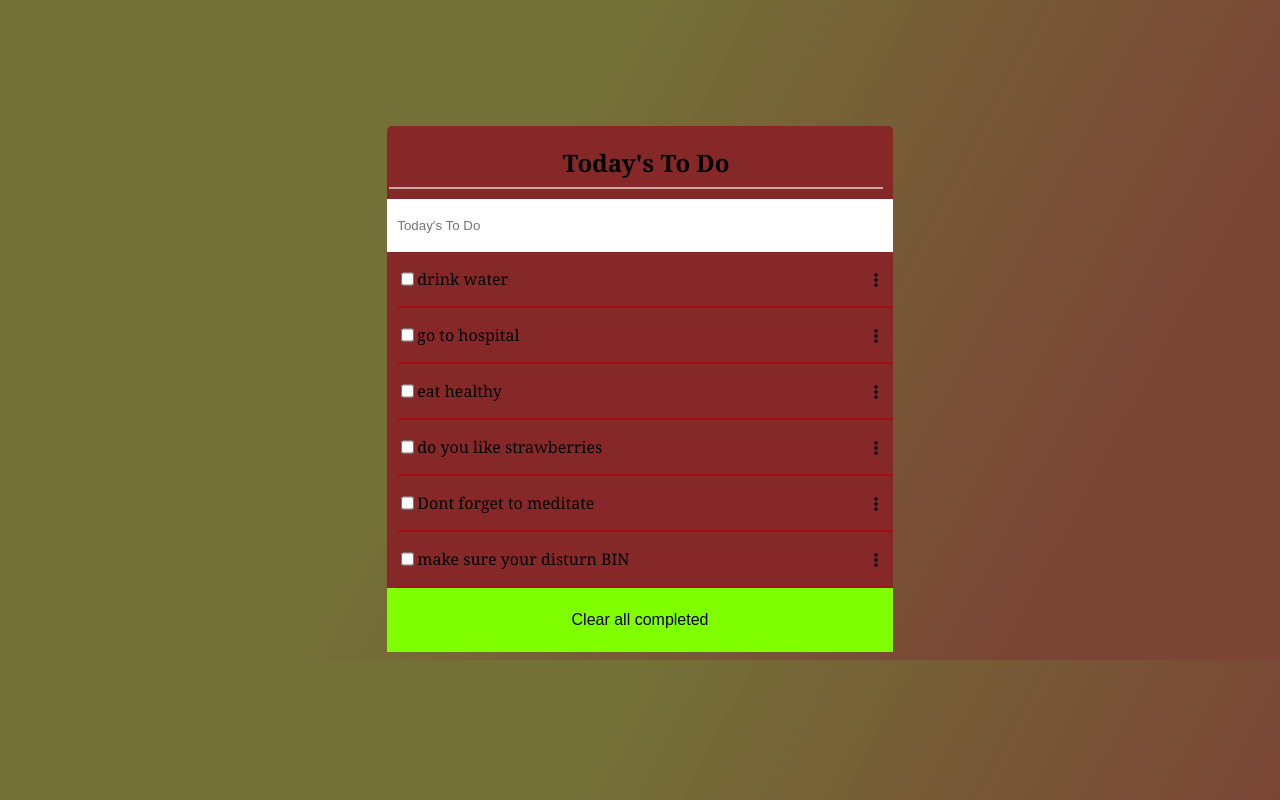
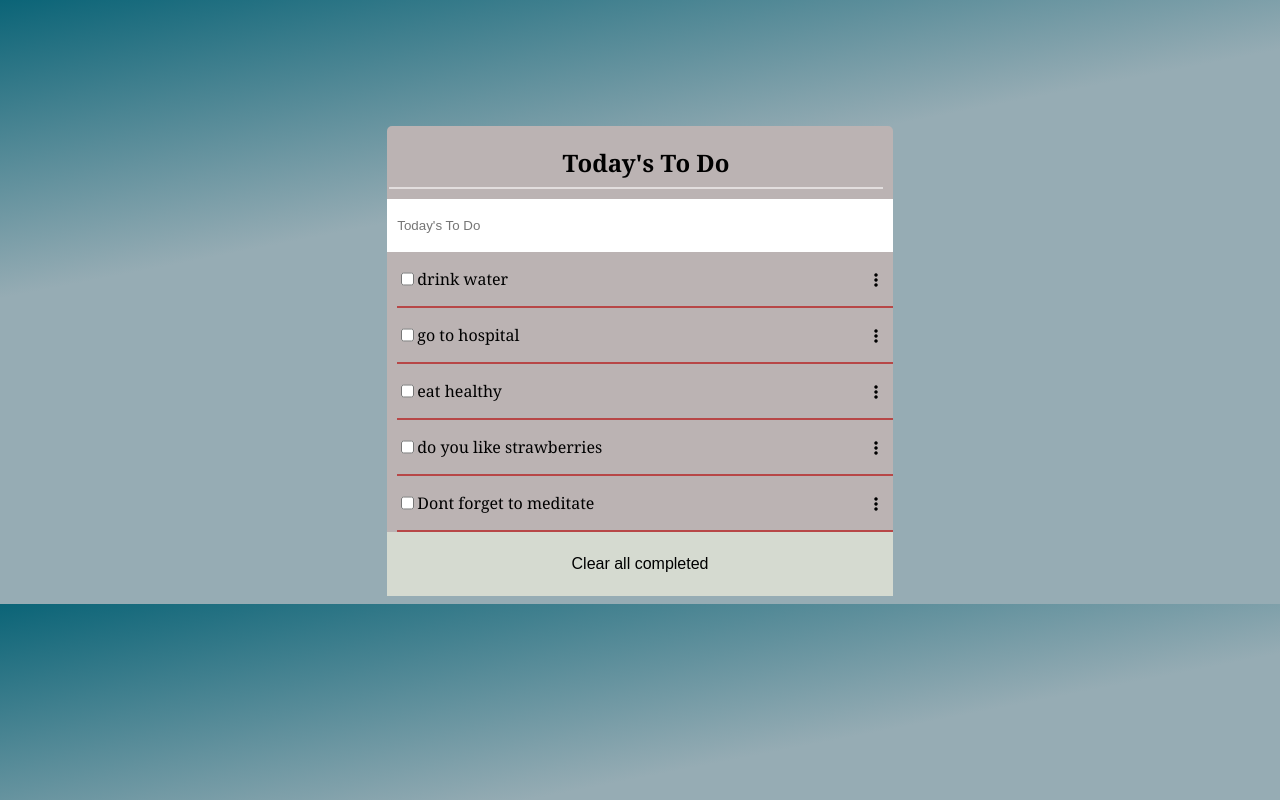
Before and after one commit to MariamOsman11/todo-list, a website built with webpack: page src/index.html in a window 1280 px wide. Built offline with nearby package versions, Linux system fonts and the light colour scheme.

Commit message:
Add requested changes

```diff
--- a/src/index.js
+++ b/src/index.js
@@ -28,11 +28,7 @@ const tasklist = [
     completed: 'true',
     index: 5,
   },
-  {
-    description: 'make sure your disturn BIN ',
-    completed: 'true',
-    index: 5,
-  },
+
 ];
 
 const displayTaskPage = () => {
--- a/src/style.css
+++ b/src/style.css
@@ -1,8 +1,8 @@
 @import url('https://fonts.googleapis.com/css2?family=Crete+Round&family=Inter:wght@100;200;300;400;500;600;700;800;900&family=Lato:ital,wght@0,100;0,300;0,400;0,700;0,900;1,100;1,300;1,400;1,700;1,900&family=Poppins:ital,wght@1,100;1,200;1,300;1,400;1,500;1,600;1,700;1,800;1,900&display=swap');
 
 body {
-  background: rgb(122, 69, 53);
-  background: linear-gradient(298deg, rgba(122, 69, 53, 1) 17%, rgba(110, 108, 48, 0.9639756944444444) 61%);
+  background: rgb(11,100,119);
+  background: linear-gradient(169deg, rgba(11,100,119,1) 0%, rgba(150,172,180,1) 35%);
   font-family: Cambria, Cochin, Georgia, Times, 'Times New Roman', serif;
 }
 
@@ -15,7 +15,7 @@ h1 {
   display: flex;
   margin: 10% 30% 0 30%;
   flex-direction: column;
-  background-color: rgb(134, 40, 40);
+  background-color: rgb(187, 179, 179);
   border-radius: 5px;
 }
 
@@ -78,7 +78,7 @@ li {
   font-size: 1rem;
   color: black;
   transition: 0.2s;
-  background-color: chartreuse;
+  background-color: rgb(213, 218, 208);
   cursor: pointer;
 }
 
```
Also changed, not shown: README.md, dist/index.html, dist/main.js, src/index.html (line endings or trailing spaces).
